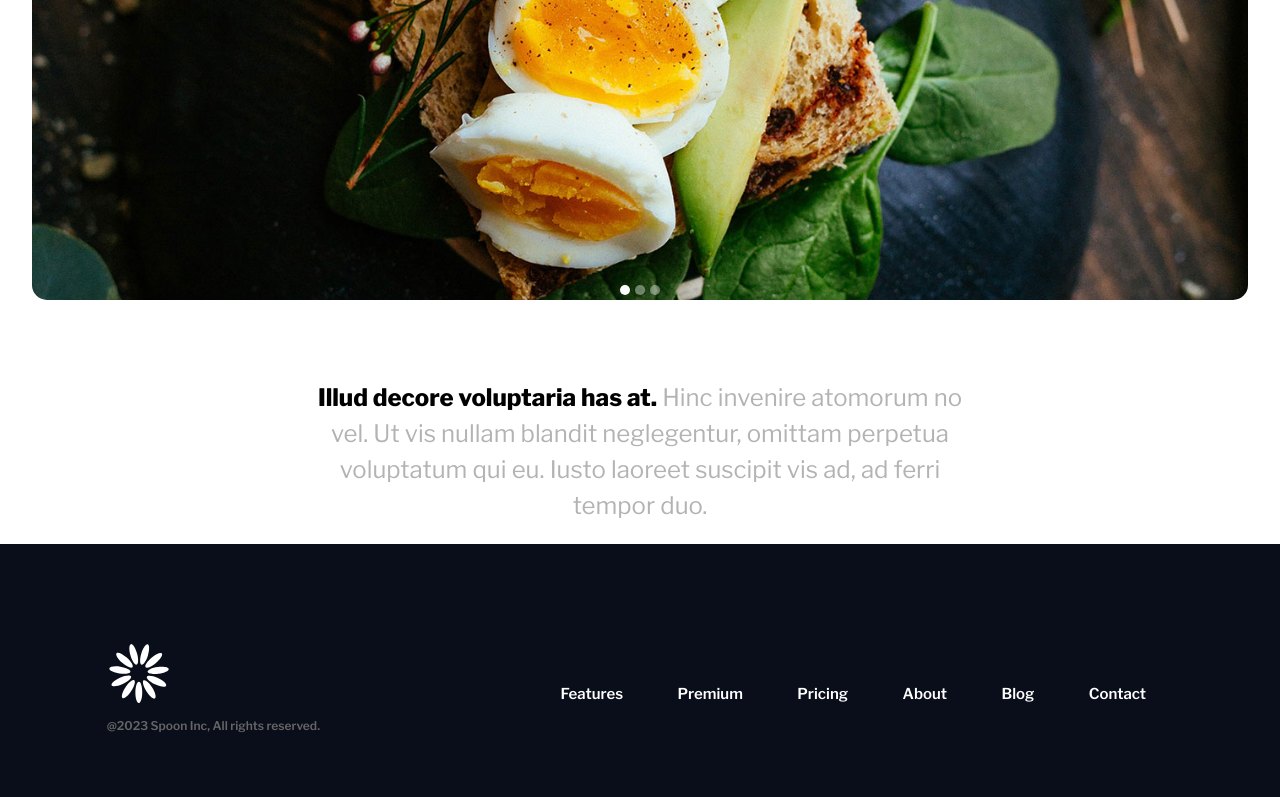
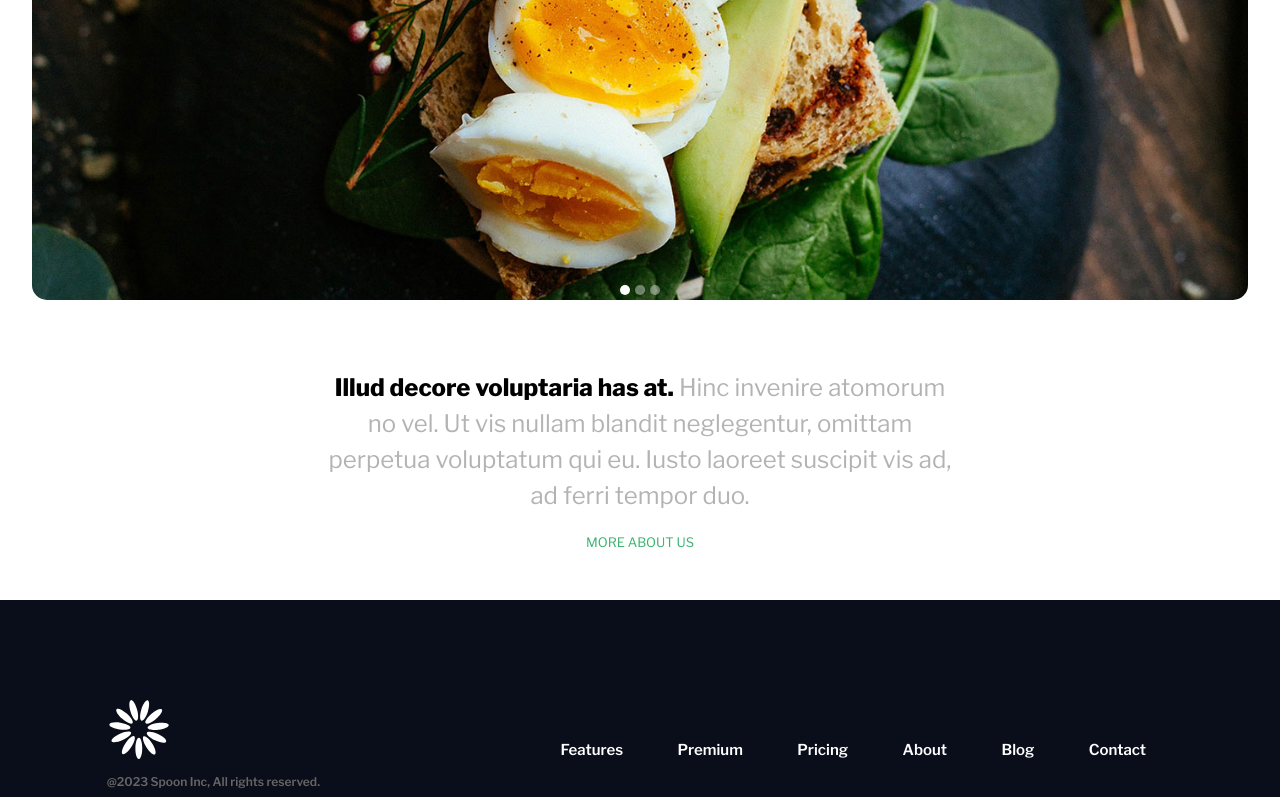
Before and after one commit to cey-t/catering-website, a React (Create React App) app: page / in a window 1280 px wide. Shown: the part 2004-2801 px from the top of the page. Built offline with nearby package versions, Linux system fonts and the light colour scheme.

Commit message:
Link for about section

```diff
--- a/src/components/ContextBox/ContextBox.module.scss
+++ b/src/components/ContextBox/ContextBox.module.scss
@@ -18,11 +18,13 @@
 @media screen and (max-width: 830px) {
   .contextText {
     width: 100%;
+    font-size: 20px;
+    font-weight: 25px;
   }
 }
-@media screen and (max-width: 600px) {
+@media screen and (max-width: 640px) {
   .contextText {
-    font-size: 20px;
-    line-height: 30px;
+    font-size: 18px;
+    line-height: 25px;
   }
 }
--- a/src/pages/Home/About/About.js
+++ b/src/pages/Home/About/About.js
@@ -1,9 +1,10 @@
+import { Link } from "react-router-dom";
+import { useState } from "react";
+import ContextBox from "components/ContextBox/ContextBox";
 import egg from "images/HomePage/egg.jpg";
 import spagetti from "images/HomePage/spagetti.jpg";
 import soup from "images/HomePage/soup.jpg";
-import { useState } from "react";
 import styles from "./About.module.scss";
-import ContextBox from "components/ContextBox/ContextBox";
 import classNames from "classnames";
 const About = () => {
   const Images = [
@@ -51,6 +52,9 @@ const About = () => {
           vel. Ut vis nullam blandit neglegentur, omittam perpetua voluptatum
           qui eu. Iusto laoreet suscipit vis ad, ad ferri tempor duo."
         />
+        <Link className={styles.aboutUs} to="/about">
+          More About Us
+        </Link>
       </div>
     </section>
   );
--- a/src/pages/Home/About/About.module.scss
+++ b/src/pages/Home/About/About.module.scss
@@ -3,13 +3,14 @@
   margin: auto;
   display: flex;
   flex-direction: column;
-  gap: 60px;
   .aboutInfo {
     display: flex;
     justify-content: center;
     margin: auto;
-    width: 100%;
+    width: 95%;
     text-align: -webkit-center;
+    flex-direction: column;
+    padding: 50px 10px;
   }
   .dotContainer {
     display: flex;
@@ -38,4 +39,11 @@
   .activeDot {
     background-color: #ffffff;
   }
+  .aboutUs {
+    text-decoration: none;
+    font-size: 13px;
+    font-weight: 400;
+    color: #3cb371;
+    text-transform: uppercase;
+  }
 }
--- a/src/pages/Home/Features/Features.js
+++ b/src/pages/Home/Features/Features.js
@@ -1,7 +1,7 @@
+import FeatureContainer from "components/FeatureBox/FeatureBox";
+import ContextBox from "components/ContextBox/ContextBox";
+import { features } from "utils/data/featuresData";
 import styles from "./Features.module.scss";
-import { features } from "utils/data/featuresData";
-import ContextBox from "components/ContextBox/ContextBox";
-import FeatureContainer from "components/FeatureBox/FeatureBox";
 const Features = () => {
   return (
     <section className={styles.featuresRoot}>
```
